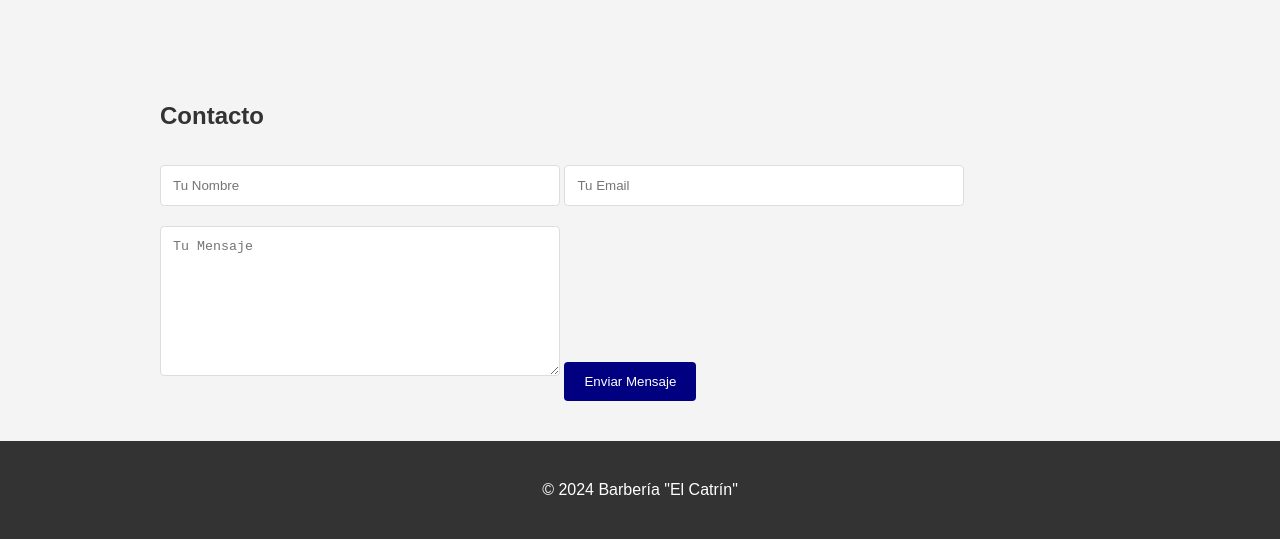
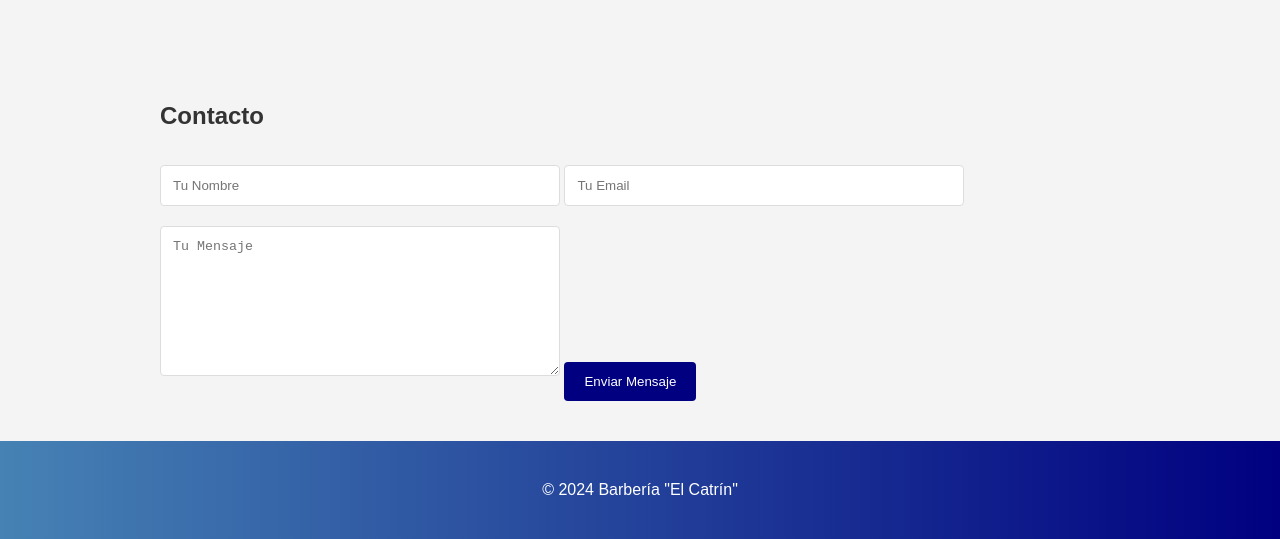
Before and after one commit to Vladimir503SV/PruebaTarea, a plain HTML site: page index.html in a window 1280 px wide. Shown: the part 2473-3012 px from the top of the page. Drawn offline with Linux system fonts and the light colour scheme.

Commit message:
Update style.css

```diff
--- a/style.css
+++ b/style.css
@@ -131,7 +131,7 @@ nav a:hover {
 }
 
 footer {
-    background-color: #333;
+    background: linear-gradient(to right, #4682B4, #000080);
     color: #fff;
     text-align: center;
     padding: 20px 0;
```
